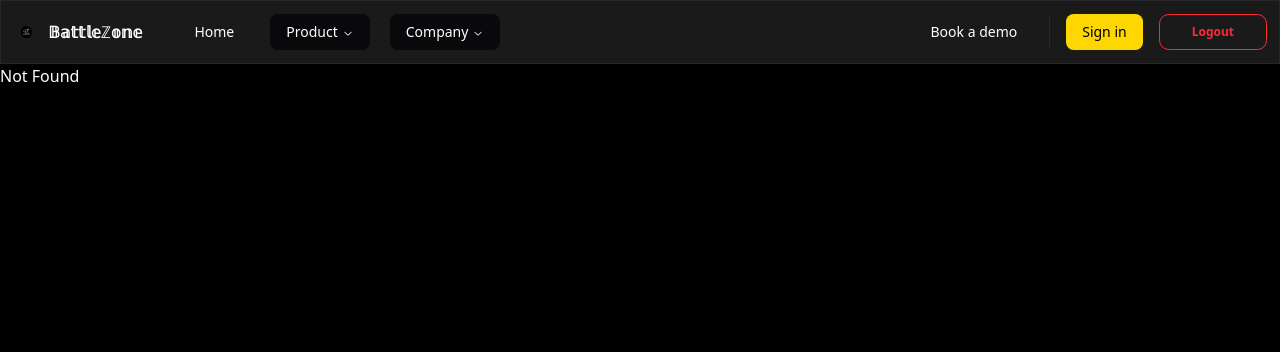
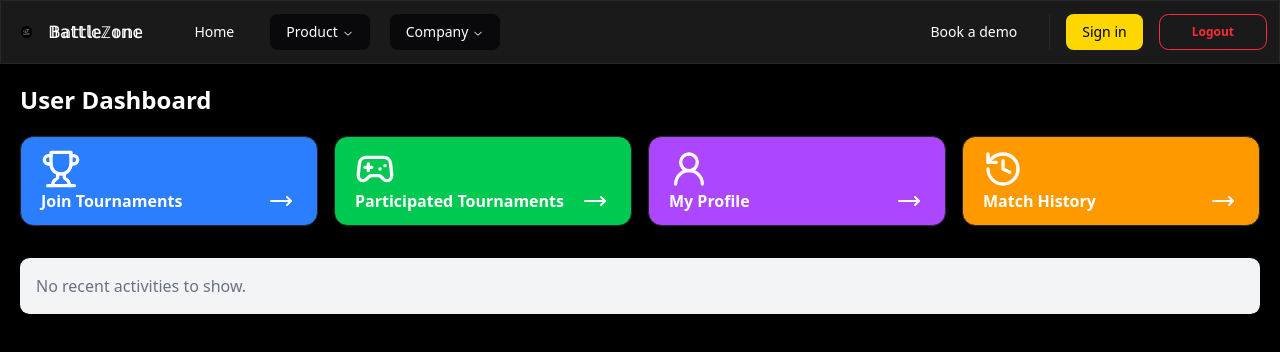
Before and after one commit to codeAntu/battle-zone, a React (Vite) app: page /user in a window 1280 px wide. Before the commit this address had no page. Shown: the top 352 px of the page. Built offline with nearby package versions, Linux system fonts and the light colour scheme.

Commit message:
add currentParticipants to Tournament type; implement TournamentByNameResponse interface; refactor tournament API calls and user routes; create NavCard component for navigation

```diff
--- /dev/null
+++ b/src/components/NavCard.tsx
@@ -0,0 +1,25 @@
+import { Link } from '@tanstack/react-router';
+import { Gamepad, MoveRight } from 'lucide-react';
+
+interface NavCardProps {
+  name: string;
+  path: string;
+  color: string;
+  icon?: React.ReactNode;
+}
+
+export default function NavCard({ name, path, color, icon = <Gamepad className='h-10 w-10' /> }: NavCardProps) {
+  return (
+    <Link
+      to={path}
+      key={name}
+      className={`rounded-xl border ${color} cursor-pointer px-5 py-3 transition duration-300 hover:scale-102`}
+    >
+      {icon}
+      <div className='flex items-center justify-between font-semibold'>
+        <div>{name}</div>
+        <MoveRight className='aspect-square w-8' />
+      </div>
+    </Link>
+  );
+}
--- a/src/components/Tournaments.tsx
+++ b/src/components/Tournaments.tsx
@@ -84,12 +84,9 @@ function Tournament({ tournament }: { tournament: TournamentType }) {
               </div>
             </div>
             <div className='flex flex-col gap-1 text-sm font-semibold text-blue-500/80'>
-              <div className='flex items-center gap-2'>
-                <Trophy className='size-5 text-yellow-400' />
-                <div>
-                  <div className='text-xs text-gray-400'>Prize Pool</div>
-                  <div className='text-sm text-yellow-400'>₹{tournament.prize}</div>
-                </div>
+              <div className='flex items-center gap-2 text-green-500/90'>
+                <Trophy className='size-5' />
+                <div className='text-sm'>₹{tournament.prize}</div>
               </div>
               <div className='flex items-center gap-2'>
                 <Gamepad2 className='size-5' />
@@ -106,9 +103,7 @@ function Tournament({ tournament }: { tournament: TournamentType }) {
           <Button className='w-full rounded-full font-semibold'>Participate ( ₹{tournament.entryFee} )</Button>
         </TournamentDrawer>
       </div>
-      <div>
-
-      </div>
+      <div></div>
     </div>
   );
 }
@@ -148,7 +143,7 @@ function TournamentDrawer({ children, data: tournament }: { children: React.Reac
       </DrawerTrigger>
       <DrawerContent className='m-auto max-w-[800px] border border-gray-800 bg-gray-950'>
         <div className='max-w-7xl px-4 pb-6 text-white'>
-          <DialogTitle>
+          <DialogTitle className='flex items-center justify-center py-1.5'>
             <span className='py-3 text-center text-xl font-semibold'>{tournament.name}</span>
           </DialogTitle>
           <div className='rounded-lg border border-gray-800 bg-white/5 p-4 text-white shadow-lg sm:p-6'>
--- a/src/routeTree.gen.ts
+++ b/src/routeTree.gen.ts
@@ -13,12 +13,13 @@
 import { Route as rootRoute } from './routes/__root'
 import { Route as AboutImport } from './routes/about'
 import { Route as IndexImport } from './routes/index'
+import { Route as UserIndexImport } from './routes/user/index'
 import { Route as AdminIndexImport } from './routes/admin/index'
 import { Route as UserWithdrawImport } from './routes/user/withdraw'
+import { Route as UserParticipatedTournamentsImport } from './routes/user/participated-tournaments'
 import { Route as UserLoginImport } from './routes/user/login'
 import { Route as UserHistoryImport } from './routes/user/history'
 import { Route as UserDepositImport } from './routes/user/deposit'
-import { Route as UserCurrentGamesImport } from './routes/user/currentGames'
 import { Route as AdminLoginImport } from './routes/admin/login'
 import { Route as UserTournamentsIndexImport } from './routes/user/tournaments/index'
 import { Route as AdminTournamentsIndexImport } from './routes/admin/tournaments/index'
@@ -44,6 +45,12 @@ const IndexRoute = IndexImport.update({
   getParentRoute: () => rootRoute,
 } as any)
 
+const UserIndexRoute = UserIndexImport.update({
+  id: '/user/',
+  path: '/user/',
+  getParentRoute: () => rootRoute,
+} as any)
+
 const AdminIndexRoute = AdminIndexImport.update({
   id: '/admin/',
   path: '/admin/',
@@ -55,6 +62,13 @@ const UserWithdrawRoute = UserWithdrawImport.update({
   path: '/user/withdraw',
   getParentRoute: () => rootRoute,
 } as any)
+
+const UserParticipatedTournamentsRoute =
+  UserParticipatedTournamentsImport.update({
+    id: '/user/participated-tournaments',
+    path: '/user/participated-tournaments',
+    getParentRoute: () => rootRoute,
+  } as any)
 
 const UserLoginRoute = UserLoginImport.update({
   id: '/user/login',
@@ -71,12 +85,6 @@ const UserHistoryRoute = UserHistoryImport.update({
 const UserDepositRoute = UserDepositImport.update({
   id: '/user/deposit',
   path: '/user/deposit',
-  getParentRoute: () => rootRoute,
-} as any)
-
-const UserCurrentGamesRoute = UserCurrentGamesImport.update({
-  id: '/user/currentGames',
-  path: '/user/currentGames',
   getParentRoute: () => rootRoute,
 } as any)
 
@@ -168,13 +176,6 @@ declare module '@tanstack/react-router' {
       preLoaderRoute: typeof AdminLoginImport
       parentRoute: typeof rootRoute
     }
-    '/user/currentGames': {
-      id: '/user/currentGames'
-      path: '/user/currentGames'
-      fullPath: '/user/currentGames'
-      preLoaderRoute: typeof UserCurrentGamesImport
-      parentRoute: typeof rootRoute
-    }
     '/user/deposit': {
       id: '/user/deposit'
       path: '/user/deposit'
@@ -196,6 +197,13 @@ declare module '@tanstack/react-router' {
       preLoaderRoute: typeof UserLoginImport
       parentRoute: typeof rootRoute
     }
+    '/user/participated-tournaments': {
+      id: '/user/participated-tournaments'
+      path: '/user/participated-tournaments'
+      fullPath: '/user/participated-tournaments'
+      preLoaderRoute: typeof UserParticipatedTournamentsImport
+      parentRoute: typeof rootRoute
+    }
     '/user/withdraw': {
       id: '/user/withdraw'
       path: '/user/withdraw'
@@ -208,6 +216,13 @@ declare module '@tanstack/react-router' {
       path: '/admin'
       fullPath: '/admin'
       preLoaderRoute: typeof AdminIndexImport
+      parentRoute: typeof rootRoute
+    }
+    '/user/': {
+      id: '/user/'
+      path: '/user'
+      fullPath: '/user'
+      preLoaderRoute: typeof UserIndexImport
       parentRoute: typeof rootRoute
     }
     '/admin/tournaments/$tournamentsId': {
@@ -282,12 +297,13 @@ export interface FileRoutesByFullPath {
   '/': typeof IndexRoute
   '/about': typeof AboutRoute
   '/admin/login': typeof AdminLoginRoute
-  '/user/currentGames': typeof UserCurrentGamesRoute
   '/user/deposit': typeof UserDepositRoute
   '/user/history': typeof UserHistoryRoute
   '/user/login': typeof UserLoginRoute
+  '/user/participated-tournaments': typeof UserParticipatedTournamentsRoute
   '/user/withdraw': typeof UserWithdrawRoute
   '/admin': typeof AdminIndexRoute
+  '/user': typeof UserIndexRoute
   '/admin/tournaments/$tournamentsId': typeof AdminTournamentsTournamentsIdRoute
   '/admin/tournaments/current': typeof AdminTournamentsCurrentRoute
   '/admin/tournaments/finishedTournaments': typeof AdminTournamentsFinishedTournamentsRoute
@@ -303,12 +319,13 @@ export interface FileRoutesByTo {
   '/': typeof IndexRoute
   '/about': typeof AboutRoute
   '/admin/login': typeof AdminLoginRoute
-  '/user/currentGames': typeof UserCurrentGamesRoute
   '/user/deposit': typeof UserDepositRoute
   '/user/history': typeof UserHistoryRoute
   '/user/login': typeof UserLoginRoute
+  '/user/participated-tournaments': typeof UserParticipatedTournamentsRoute
   '/user/withdraw': typeof UserWithdrawRoute
   '/admin': typeof AdminIndexRoute
+  '/user': typeof UserIndexRoute
   '/admin/tournaments/$tournamentsId': typeof AdminTournamentsTournamentsIdRoute
   '/admin/tournaments/current': typeof AdminTournamentsCurrentRoute
   '/admin/tournaments/finishedTournaments': typeof AdminTournamentsFinishedTournamentsRoute
@@ -325,12 +342,13 @@ export interface FileRoutesById {
   '/': typeof IndexRoute
   '/about': typeof AboutRoute
   '/admin/login': typeof AdminLoginRoute
-  '/user/currentGames': typeof UserCurrentGamesRoute
   '/user/deposit': typeof UserDepositRoute
   '/user/history': typeof UserHistoryRoute
   '/user/login': typeof UserLoginRoute
+  '/user/participated-tournaments': typeof UserParticipatedTournamentsRoute
   '/user/withdraw': typeof UserWithdrawRoute
   '/admin/': typeof AdminIndexRoute
+  '/user/': typeof UserIndexRoute
   '/admin/tournaments/$tournamentsId': typeof AdminTournamentsTournamentsIdRoute
   '/admin/tournaments/current': typeof AdminTournamentsCurrentRoute
   '/admin/tournaments/finishedTournaments': typeof AdminTournamentsFinishedTournamentsRoute
@@ -348,12 +366,13 @@ export interface FileRouteTypes {
     | '/'
     | '/about'
     | '/admin/login'
-    | '/user/currentGames'
     | '/user/deposit'
     | '/user/history'
     | '/user/login'
+    | '/user/participated-tournaments'
     | '/user/withdraw'
     | '/admin'
+    | '/user'
     | '/admin/tournaments/$tournamentsId'
     | '/admin/tournaments/current'
     | '/admin/tournaments/finishedTournaments'
@@ -368,12 +387,13 @@ export interface FileRouteTypes {
     | '/'
     | '/about'
     | '/admin/login'
-    | '/user/currentGames'
     | '/user/deposit'
     | '/user/history'
     | '/user/login'
+    | '/user/participated-tournaments'
     | '/user/withdraw'
     | '/admin'
+    | '/user'
     | '/admin/tournaments/$tournamentsId'
     | '/admin/tournaments/current'
     | '/admin/tournaments/finishedTournaments'
@@ -388,12 +408,13 @@ export interface FileRouteTypes {
     | '/'
     | '/about'
     | '/admin/login'
-    | '/user/currentGames'
     | '/user/deposit'
     | '/user/history'
     | '/user/login'
+    | '/user/participated-tournaments'
     | '/user/withdraw'
     | '/admin/'
+    | '/user/'
     | '/admin/tournaments/$tournamentsId'
     | '/admin/tournaments/current'
     | '/admin/tournaments/finishedTournaments'
@@ -410,12 +431,13 @@ export interface RootRouteChildren {
   IndexRoute: typeof IndexRoute
   AboutRoute: typeof AboutRoute
   AdminLoginRoute: typeof AdminLoginRoute
-  UserCurrentGamesRoute: typeof UserCurrentGamesRoute
   UserDepositRoute: typeof UserDepositRoute
   UserHistoryRoute: typeof UserHistoryRoute
   UserLoginRoute: typeof UserLoginRoute
+  UserParticipatedTournamentsRoute: typeof UserParticipatedTournamentsRoute
   UserWithdrawRoute: typeof UserWithdrawRoute
   AdminIndexRoute: typeof AdminIndexRoute
+  UserIndexRoute: typeof UserIndexRoute
   AdminTournamentsTournamentsIdRoute: typeof AdminTournamentsTournamentsIdRoute
   AdminTournamentsCurrentRoute: typeof AdminTournamentsCurrentRoute
   AdminTournamentsFinishedTournamentsRoute: typeof AdminTournamentsFinishedTournamentsRoute
@@ -431,12 +453,13 @@ const rootRouteChildren: RootRouteChildren = {
   IndexRoute: IndexRoute,
   AboutRoute: AboutRoute,
   AdminLoginRoute: AdminLoginRoute,
-  UserCurrentGamesRoute: UserCurrentGamesRoute,
   UserDepositRoute: UserDepositRoute,
   UserHistoryRoute: UserHistoryRoute,
   UserLoginRoute: UserLoginRoute,
+  UserParticipatedTournamentsRoute: UserParticipatedTournamentsRoute,
   UserWithdrawRoute: UserWithdrawRoute,
   AdminIndexRoute: AdminIndexRoute,
+  UserIndexRoute: UserIndexRoute,
   AdminTournamentsTournamentsIdRoute: AdminTournamentsTournamentsIdRoute,
   AdminTournamentsCurrentRoute: AdminTournamentsCurrentRoute,
   AdminTournamentsFinishedTournamentsRoute:
@@ -462,12 +485,13 @@ export const routeTree = rootRoute
         "/",
         "/about",
         "/admin/login",
-        "/user/currentGames",
         "/user/deposit",
         "/user/history",
         "/user/login",
+        "/user/participated-tournaments",
         "/user/withdraw",
         "/admin/",
+        "/user/",
         "/admin/tournaments/$tournamentsId",
         "/admin/tournaments/current",
         "/admin/tournaments/finishedTournaments",
@@ -488,9 +512,6 @@ export const routeTree = rootRoute
     "/admin/login": {
       "filePath": "admin/login.tsx"
     },
-    "/user/currentGames": {
-      "filePath": "user/currentGames.tsx"
-    },
     "/user/deposit": {
       "filePath": "user/deposit.tsx"
     },
@@ -500,11 +521,17 @@ export const routeTree = rootRoute
     "/user/login": {
       "filePath": "user/login.tsx"
     },
+    "/user/participated-tournaments": {
+      "filePath": "user/participated-tournaments.tsx"
+    },
     "/user/withdraw": {
       "filePath": "user/withdraw.tsx"
     },
     "/admin/": {
       "filePath": "admin/index.tsx"
+    },
+    "/user/": {
+      "filePath": "user/index.tsx"
     },
     "/admin/tournaments/$tournamentsId": {
       "filePath": "admin/tournaments/$tournamentsId.tsx"
--- a/src/routes/admin/index.tsx
+++ b/src/routes/admin/index.tsx
@@ -1,5 +1,5 @@
-import { createFileRoute, Link } from '@tanstack/react-router';
-import { Gamepad, MoveRight } from 'lucide-react';
+import { createFileRoute } from '@tanstack/react-router';
+import NavCard from '@/components/NavCard';
 
 export const Route = createFileRoute('/admin/')({
   component: RouteComponent,
@@ -29,21 +29,14 @@ function RouteComponent() {
       <div className='space-y-5'>
         <div className='p text-2xl font-semibold'>Pages</div>
         <div className='grid grid-cols-1 gap-4 md:grid-cols-2 lg:grid-cols-3 xl:grid-cols-4'>
-          {pages.map((page) => {
-            return (
-              <Link
-                to={page.path}
-                key={page.name}
-                className={`rounded-xl border ${page.color} cursor-pointer px-5 py-3 transition duration-300 hover:scale-102`}
-              >
-                <Gamepad className='h-10 w-10' />
-                <div className='flex items-center justify-between font-semibold'>
-                  <div>{page.name}</div>
-                  <MoveRight className='aspect-square w-8' />
-                </div>
-              </Link>
-            );
-          })}
+          {pages.map((page) => (
+            <NavCard
+              key={page.name}
+              name={page.name}
+              path={page.path}
+              color={page.color}
+            />
+          ))}
         </div>
       </div>
       <div>History</div>
--- a/src/routes/admin/tournaments/$tournamentsId.tsx
+++ b/src/routes/admin/tournaments/$tournamentsId.tsx
@@ -37,10 +37,12 @@ function RouteComponent() {
     },
     onSuccess: () => {
       toast.success('Tournament updated successfully');
-      setDialogOpen(false); // Close dialog on success
-      queryClient.invalidateQueries({ queryKey: ['tournaments', tournamentsId] }); // Refresh data
+      setDialogOpen(false);
+      queryClient.invalidateQueries({ queryKey: ['tournaments', tournamentsId] });
     },
   });
+
+  console.log(data);
 
   if (isLoading) {
     return (
@@ -72,8 +74,6 @@ function RouteComponent() {
 
   const tournament = data.tournament;
   const scheduledDate = tournament.scheduledAt ? new Date(tournament.scheduledAt) : null;
-
-  // Determine status based on isEnded property
   const tournamentStatus = tournament.isEnded ? 'COMPLETED' : 'ONGOING';
 
   return (
@@ -118,8 +118,6 @@ function RouteComponent() {
                   e.preventDefault();
                   const formData = new FormData(e.currentTarget);
                   const newRoomId = formData.get('roomId') as string;
-
-                  // Send the roomId as a string
                   updateTournamentMutation(newRoomId);
                 }}
               >
@@ -173,7 +171,7 @@ function RouteComponent() {
               <div>
                 <div className='text-sm text-gray-400 sm:text-base'>Participants</div>
                 <div className='text-base sm:text-lg'>
-                  {tournament.maxParticipants || 0} / {tournament.maxParticipants}
+                  {tournament.currentParticipants || 0} / {tournament.maxParticipants}
                 </div>
               </div>
             </div>
@@ -246,17 +244,9 @@ function RouteComponent() {
         <div className='space-y-3 sm:space-y-4'>
           <div className='flex flex-wrap gap-2 sm:gap-3'>
             {!tournament.isEnded && (
-              <Button
-                className='bg-yellow-500 hover:bg-yellow-400 text-white'
-              >
-                End Tournament (Todo)
-              </Button>
+              <Button className='bg-yellow-500 text-white hover:bg-yellow-400'>End Tournament (Todo)</Button>
             )}
-            <Button
-              className='bg-green-500 hover:bg-green-400 text-white'
-            >
-              View Participants
-            </Button>
+            <Button className='bg-green-500 text-white hover:bg-green-400'>View Participants</Button>
           </div>
         </div>
       </div>
--- /dev/null
+++ b/src/routes/user/index.tsx
@@ -0,0 +1,61 @@
+import { createFileRoute } from '@tanstack/react-router';
+import NavCard from '@/components/NavCard';
+import { Trophy, Gamepad2, UserRound, History } from 'lucide-react';
+
+export const Route = createFileRoute('/user/')({
+  component: RouteComponent,
+});
+
+const userPages = [
+  {
+    name: 'Join Tournaments',
+    path: '/user/tournaments',
+    color: 'bg-blue-500',
+    icon: <Trophy className='h-10 w-10' />,
+  },
+  {
+    name: 'Participated Tournaments',
+    path: '/user/participated-tournaments',
+    color: 'bg-green-500',
+    icon: <Gamepad2 className='h-10 w-10' />,
+  },
+  {
+    name: 'My Profile',
+    path: '/user/profile',
+    color: 'bg-purple-500',
+    icon: <UserRound className='h-10 w-10' />,
+  },
+  {
+    name: 'Match History',
+    path: '/user/history',
+    color: 'bg-amber-500',
+    icon: <History className='h-10 w-10' />,
+  },
+];
+
+function RouteComponent() {
+  return (
+    <div className='space-y-5 p-5'>
+      <div className='space-y-5'>
+        <div className='text-2xl font-semibold'>User Dashboard</div>
+        <div className='grid grid-cols-1 gap-4 md:grid-cols-2 lg:grid-cols-3 xl:grid-cols-4'>
+          {userPages.map((page) => (
+            <NavCard
+              key={page.name}
+              name={page.name}
+              path={page.path}
+              color={page.color}
+              icon={page.icon}
+            />
+          ))}
+        </div>
+      </div>
+      <div className='mt-8'>
+        <h2 className='text-xl font-semibold mb-4'></h2>
+        <div className='bg-gray-100 rounded-lg p-4 text-gray-500'>
+          No recent activities to show.
+        </div>
+      </div>
+    </div>
+  );
+}
--- a/src/routes/user/currentGames.tsx
+++ b/src/routes/user/participated-tournaments.tsx
@@ -1,6 +1,6 @@
 import { createFileRoute } from '@tanstack/react-router';
 
-export const Route = createFileRoute('/user/currentGames')({
+export const Route = createFileRoute('/user/participated-tournaments')({
   component: RouteComponent,
 });
 
--- a/src/routes/user/tournaments/$gameName.tsx
+++ b/src/routes/user/tournaments/$gameName.tsx
@@ -24,13 +24,12 @@ function RouteComponent() {
     return <div className='p-4 text-red-500'>Error loading tournaments for {gameName}.</div>;
   }
 
-  console.log(data?.tournaments);
+  console.log(data);
 
   return (
     <div className='p-4'>
       <h1 className='mb-4 text-2xl font-bold'>{gameName} Tournaments</h1>
-      {/* Use data?.tournament which matches the TournamentResponse interface */}
-      <Tournaments tournaments={data?.tournaments || []} />
+      <Tournaments tournaments={data?.tournaments?.map((item) => item.tournament) || []} />
     </div>
   );
 }
--- a/src/services/tournament.ts
+++ b/src/services/tournament.ts
@@ -1,6 +1,12 @@
 import { getApi, postApi } from '.';
 import API from './api';
-import { adminTournamentData, isParticipatedResponse, TournamentData, TournamentResponse, TournamentsResponse } from './types';
+import {
+  adminTournamentData,
+  isParticipatedResponse,
+  TournamentByNameResponse,
+  TournamentData,
+  TournamentResponse,
+} from './types';
 
 export const createTournament = async (data: TournamentData) => {
   console.log('Sending tournament data to API:', data);
@@ -24,7 +30,7 @@ export const endTournament = async (id: string) => {
 };
 
 export const getUserTournamentByName = async (gameName: string) => {
-  return getApi<TournamentsResponse>(API.getUserTournamentByName(gameName));
+  return getApi<TournamentByNameResponse>(API.getUserTournamentByName(gameName));
 };
 
 export const participateInTournament = async (id: string) => {
```
Also changed, not shown: src/services/types.ts (+10 -0 lines).
